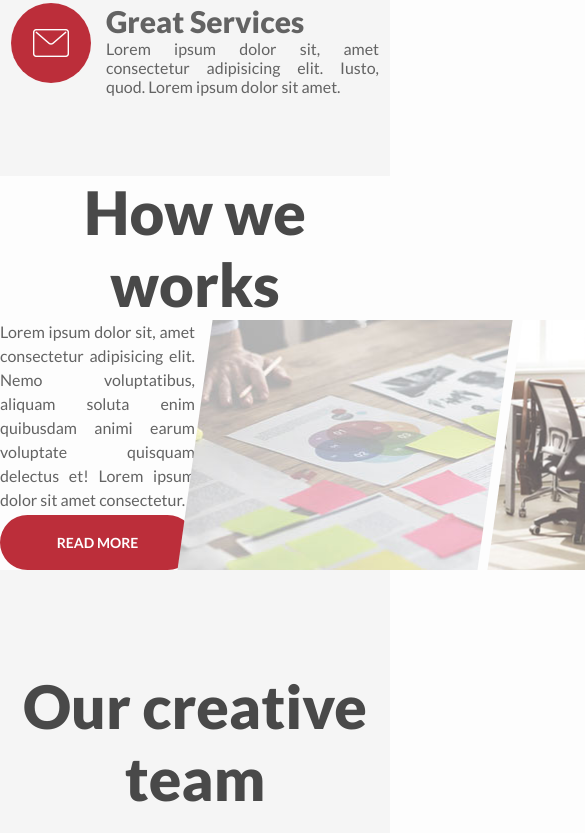
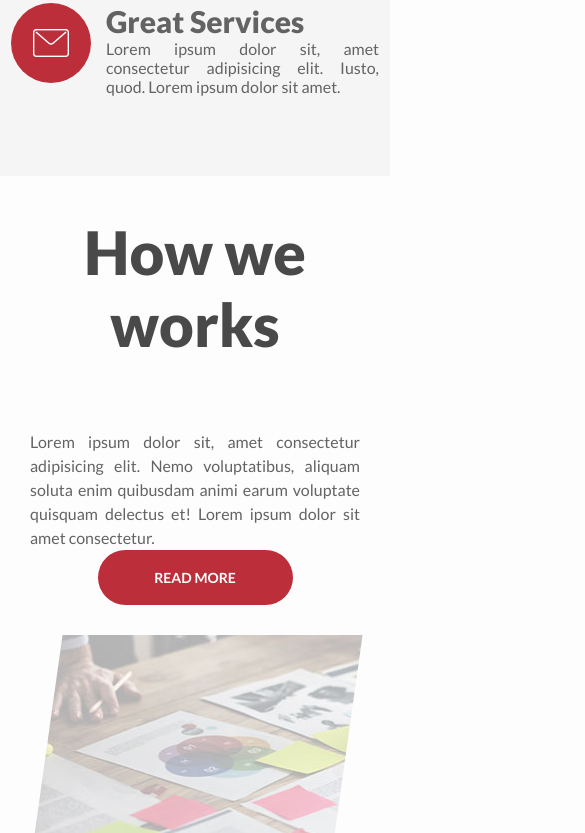
Before and after one commit to JCiechanowski93/Agency-landing-page, a website: page index.html in a window 390 px wide. Shown: the part 2484-3317 px from the top of the page, 585 px wide, since content can reach past the window. Drawn offline with nearby package versions, Linux system fonts and the light colour scheme.

Commit message:
how we works

```diff
--- a/scss/_agency-workflow.scss
+++ b/scss/_agency-workflow.scss
@@ -2,7 +2,7 @@
 
 }
 .agency-workflow__title {
-
+    padding: 40px 0 40px 0;
 }
 
 .agency-workflow__content {
@@ -17,6 +17,7 @@
     display: flex;
     flex-direction: column;
     justify-content: space-between;
+    padding: 30px;
 
     p {
         color: $grey-color-second;
@@ -29,6 +30,8 @@
 .agency-workflow__button {
     background-color: $main-color;
     color: #fff;
+    align-self: center;
+
     &:hover {
       background-color: $grey-color-second;
       color: $black-color;
@@ -50,7 +53,7 @@
     transform: skew(-8deg);
     -webkit-transform: skew(-8deg);
     -moz-transform: skew(-8deg);
-    margin-right: 10px;
+
 
     img {
      position: absolute;
@@ -61,3 +64,16 @@
      display: block;
     }
 }
+
+@media (max-width: 1150px) {
+    .agency-workflow__content {
+        flex-direction: column;
+    }
+}
+
+@media (max-width: 900px) {
+    .agency-workflow__images {
+        justify-content: center;
+        flex-wrap: wrap;
+    }
+}
```
Also changed, not shown: css/main.css, 1 other file.
